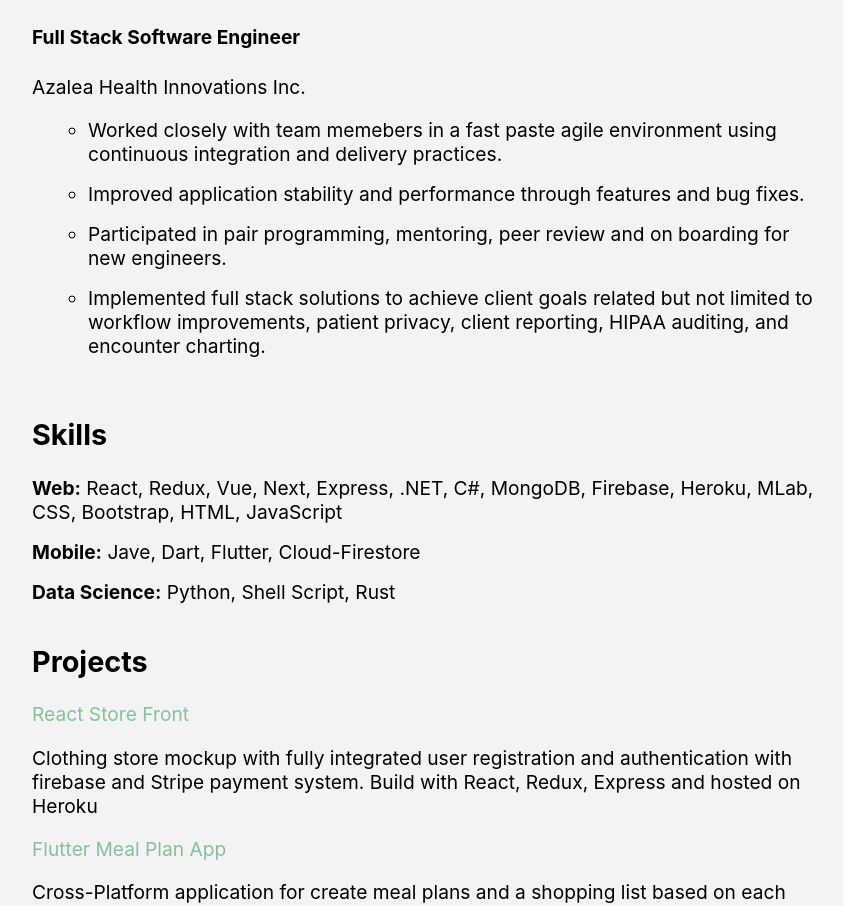
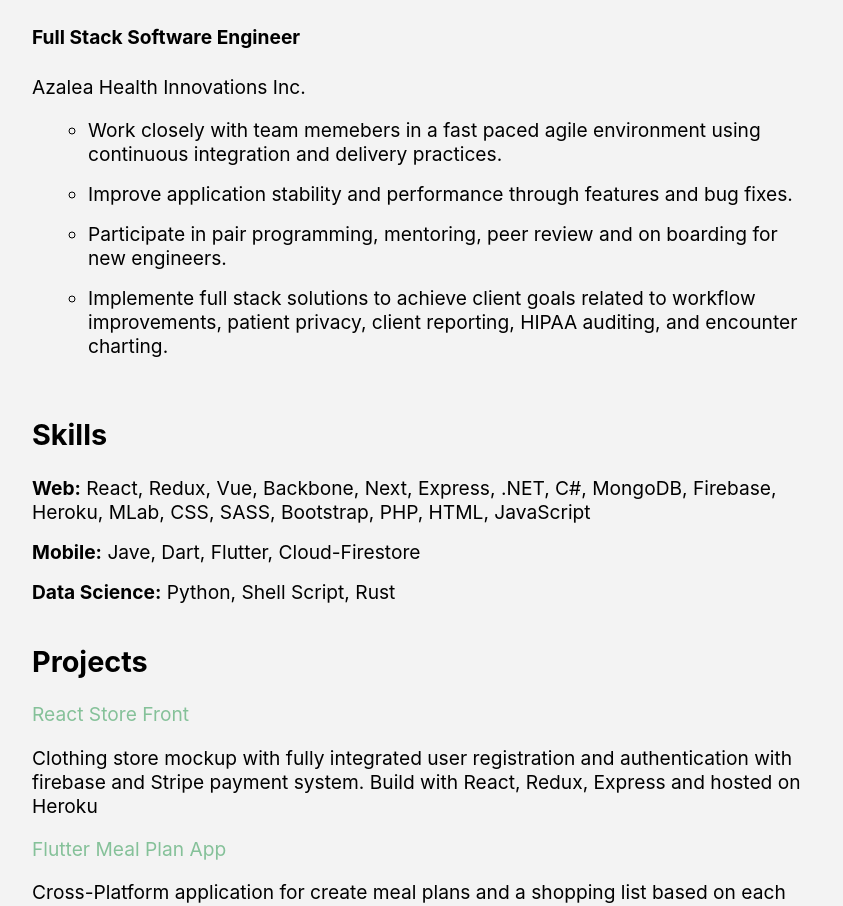
Before and after one commit to mwritter/next-portfolio, a Next.js app: page /resume in a window 1280 px wide. Shown: the part 790-1696 px from the top of the page, without its empty margins (208-1051 px from the left). Built offline with nearby package versions, Linux system fonts and the light colour scheme.

Commit message:
Finishing up frontend

```diff
--- a/pages/index.jsx
+++ b/pages/index.jsx
@@ -9,9 +9,9 @@
       <div className={styles["card-page"]}>
         <div className={styles.heading}>Hi my name is Matthew Ritter</div>
         <div className={styles.desc}>
-          I'm a creator. I like to build things and I use software development
+          I'm a software engineer. I like to build things and I use software development
           to do just that. These are the technologies I'm currently working with
-          in my role as a softwear engineer and have used in my own projects.
+          in my role as a softwear engineer and in my own projects.
           I'm always finding new tools to solve problems, which means I'm always
           learning new things and I love that about software development.
         </div>
--- a/pages/resume.jsx
+++ b/pages/resume.jsx
@@ -41,18 +41,18 @@
           <h4>Full Stack Software Engineer</h4>
           <p>Azalea Health Innovations Inc.</p>
           <ul>
-              <li>Worked closely with team memebers in a fast paste agile environment using continuous integration and delivery practices.</li>
-              <li>Improved application stability and performance through features and bug fixes.</li>
-              <li>Participated in pair programming, mentoring, peer review and on boarding for new engineers.</li>
-              <li>Implemented full stack solutions to achieve client goals related but not limited to workflow improvements, patient privacy, client reporting, HIPAA auditing, and encounter charting.</li>
+              <li>Work closely with team memebers in a fast paced agile environment using continuous integration and delivery practices.</li>
+              <li>Improve application stability and performance through features and bug fixes.</li>
+              <li>Participate in pair programming, mentoring, peer review and on boarding for new engineers.</li>
+              <li>Implemente full stack solutions to achieve client goals related to workflow improvements, patient privacy, client reporting, HIPAA auditing, and encounter charting.</li>
           </ul>
         </section>
         <section className={styles.section}>
           <h2>Skills</h2>
           <div className={styles.info}>
             <span>
-              <b>Web:</b> React, Redux, Vue, Next, Express, .NET, C#, MongoDB,
-              Firebase, Heroku, MLab, CSS, Bootstrap, HTML, JavaScript
+              <b>Web:</b> React, Redux, Vue, Backbone, Next, Express, .NET, C#, MongoDB,
+              Firebase, Heroku, MLab, CSS, SASS, Bootstrap, PHP, HTML, JavaScript
             </span>
             <span>
               <b>Mobile:</b> Jave, Dart, Flutter, Cloud-Firestore
```
